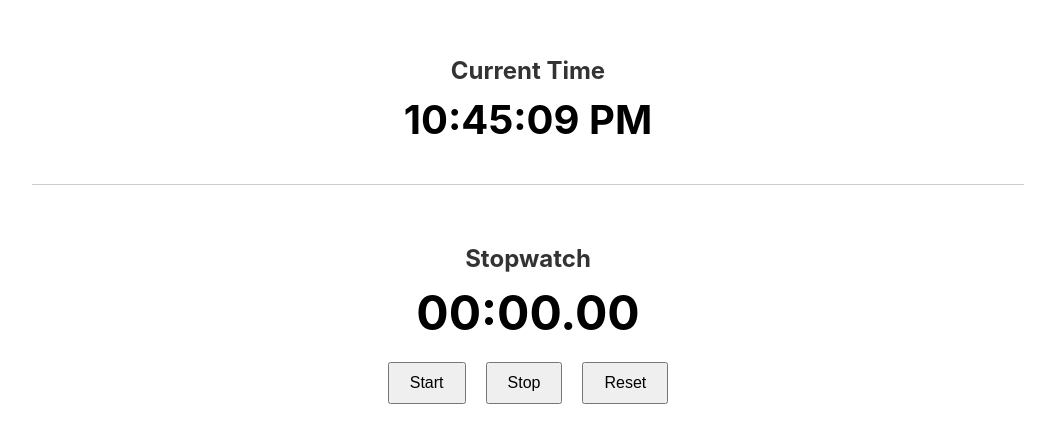
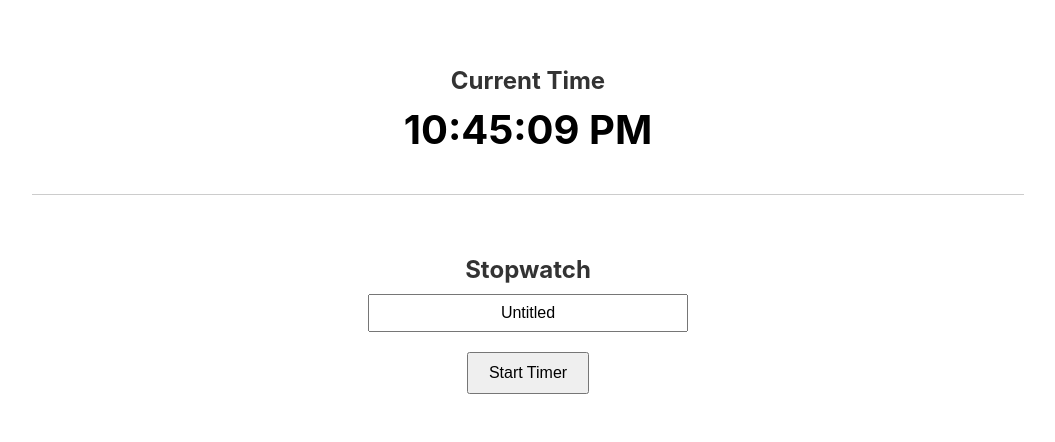
Before and after one commit to charleslien/timer, a React (Create React App) app: page / in a window 1280 px wide. Shown: the part 200-642 px from the top of the page, without its empty margins (112-1167 px from the left). Built offline with nearby package versions, Linux system fonts and the light colour scheme.

Commit message:
Implement timer interval saving feature
- Updated App.tsx to add functionality for saving timer intervals
- Updated App.css with styling changes
- Added feature planning document for timer interval saving

```diff
--- a/src/App.css
+++ b/src/App.css
@@ -3,14 +3,16 @@
   flex-direction: column;
   justify-content: center;
   align-items: center;
-  height: 100vh;
+  min-height: 100vh;
   background-color: white;
   padding: 20px;
 }
 
-.clock, .stopwatch {
+.clock, .stopwatch, .saved-timers {
   text-align: center;
   margin: 20px 0;
+  width: 100%;
+  max-width: 600px;
 }
 
 .time-display {
@@ -23,7 +25,7 @@
   margin: 10px 0;
 }
 
-.stopwatch h2, .clock h2 {
+.stopwatch h2, .clock h2, .saved-timers h2 {
   margin-bottom: 10px;
   color: #333;
 }
@@ -45,3 +47,64 @@
   background-color: #ccc;
   margin: 20px 0;
 }
+
+.timer-tag {
+  margin: 10px 0;
+}
+
+.timer-tag input {
+  padding: 8px;
+  font-size: 16px;
+  width: 80%;
+  max-width: 300px;
+  text-align: center;
+}
+
+.timer-info {
+  font-size: 14px;
+  color: #666;
+  margin: 5px 0;
+}
+
+.saved-timers {
+  text-align: left;
+}
+
+.timer-group {
+  margin-bottom: 20px;
+  border: 1px solid #eee;
+  border-radius: 5px;
+  padding: 10px;
+}
+
+.timer-group h3 {
+  margin: 0 0 10px 0;
+  padding-bottom: 5px;
+  border-bottom: 1px solid #eee;
+}
+
+.saved-timers ul {
+  list-style-type: none;
+  padding: 0;
+  margin: 0;
+}
+
+.saved-timer-item {
+  padding: 10px;
+  border-bottom: 1px solid #f5f5f5;
+}
+
+.saved-timer-item:last-child {
+  border-bottom: none;
+}
+
+.saved-timer-time {
+  font-size: 1.2rem;
+  font-weight: bold;
+}
+
+.saved-timer-info {
+  font-size: 14px;
+  color: #666;
+  margin-top: 5px;
+}
--- a/src/App.tsx
+++ b/src/App.tsx
@@ -1,5 +1,22 @@
 import React, { useState, useEffect } from 'react';
 import './App.css';
+
+// Define types for our timer
+type Timer = {
+  id: string;
+  startTS: number;
+  elapsed: number;
+  isRunning: boolean;
+  tag: string;
+};
+
+type SavedTimer = {
+  id: string;
+  startTS: number;
+  endTS: number;
+  elapsed: number;
+  tag: string;
+};
 
 function formatTime(ms: number): string {
   const centiseconds = Math.floor((ms % 1000) / 10);
@@ -10,10 +27,35 @@ function formatTime(ms: number): string {
     .padStart(2, '0')}.${centiseconds.toString().padStart(2, '0')}`;
 }
 
+function formatDate(timestamp: number): string {
+  return new Date(timestamp).toLocaleString();
+}
+
 function App() {
-  const [elapsed, setElapsed] = useState(0);
-  const [isRunning, setIsRunning] = useState(false);
   const [currentTime, setCurrentTime] = useState(new Date());
+  const [activeTimer, setActiveTimer] = useState<Timer | null>(null);
+  const [timerTag, setTimerTag] = useState<string>('Untitled');
+
+  // Use lazy initialization to load saved timers from localStorage once on mount
+  const [savedTimers, setSavedTimers] = useState<SavedTimer[]>(() => {
+    try {
+      const storedTimers = localStorage.getItem('savedTimers');
+      return storedTimers ? JSON.parse(storedTimers) : [];
+    } catch (err) {
+      console.error('Error loading timers from localStorage:', err);
+      return [];
+    }
+  });
+
+  // Persist saved timers to localStorage whenever they change
+  useEffect(() => {
+    try {
+      localStorage.setItem('savedTimers', JSON.stringify(savedTimers));
+      console.log('Saved timers to localStorage:', savedTimers);
+    } catch (err) {
+      console.error('Error saving timers to localStorage:', err);
+    }
+  }, [savedTimers]);
 
   // Clock timer effect
   useEffect(() => {
@@ -29,33 +71,87 @@ function App() {
   // Stopwatch effect
   useEffect(() => {
     let timer: NodeJS.Timeout | null = null;
-    if (isRunning) {
-      const startTime = Date.now() - elapsed;
+    if (activeTimer && activeTimer.isRunning) {
       timer = setInterval(() => {
-        setElapsed(Date.now() - startTime);
+        setActiveTimer(prev =>
+          prev ? { ...prev, elapsed: Date.now() - prev.startTS } : null
+        );
       }, 10);
     }
     return () => {
       if (timer) clearInterval(timer);
     };
-  }, [isRunning, elapsed]);
+  }, [activeTimer, activeTimer?.isRunning]);
 
   const handleStart = () => {
-    if (!isRunning) {
-      setIsRunning(true);
+    if (!activeTimer) {
+      setActiveTimer({
+        id: Date.now().toString(),
+        startTS: Date.now(),
+        elapsed: 0,
+        isRunning: true,
+        tag: timerTag
+      });
     }
   };
 
   const handleStop = () => {
-    if (isRunning) {
-      setIsRunning(false);
+    if (activeTimer && activeTimer.isRunning) {
+      setActiveTimer({ ...activeTimer, isRunning: false });
     }
   };
 
-  const handleReset = () => {
-    setIsRunning(false);
-    setElapsed(0);
+  const handleResume = () => {
+    if (activeTimer && !activeTimer.isRunning) {
+      setActiveTimer({
+        ...activeTimer,
+        startTS: Date.now() - activeTimer.elapsed,
+        isRunning: true
+      });
+    }
   };
+
+  const handleSave = () => {
+    if (activeTimer) {
+      const savedTimer: SavedTimer = {
+        id: activeTimer.id,
+        startTS: activeTimer.startTS,
+        endTS: Date.now(),
+        elapsed: activeTimer.elapsed,
+        tag: activeTimer.tag
+      };
+
+      const updatedTimers = [...savedTimers, savedTimer];
+      setSavedTimers(updatedTimers);
+
+      setActiveTimer(null);
+      setTimerTag('Untitled'); // Reset tag for next timer
+    }
+  };
+
+  const handleTagChange = (e: React.ChangeEvent<HTMLInputElement>) => {
+    const newTag = e.target.value;
+    setTimerTag(newTag);
+
+    // If there's an active timer, update its tag as well
+    if (activeTimer) {
+      setActiveTimer({ ...activeTimer, tag: newTag });
+    }
+  };
+
+  // Group saved timers by tag
+  const groupedTimers: Record<string, SavedTimer[]> = {};
+  savedTimers.forEach(timer => {
+    if (!groupedTimers[timer.tag]) {
+      groupedTimers[timer.tag] = [];
+    }
+    groupedTimers[timer.tag].push(timer);
+  });
+
+  // Sort timers within each group by end time
+  Object.keys(groupedTimers).forEach(tag => {
+    groupedTimers[tag].sort((a, b) => a.endTS - b.endTS);
+  });
 
   return (
     <div className="App">
@@ -70,13 +166,77 @@ function App() {
 
       <div className="stopwatch">
         <h2>Stopwatch</h2>
-        <h1>{formatTime(elapsed)}</h1>
-        <div className="controls">
-          <button onClick={handleStart}>Start</button>
-          <button onClick={handleStop}>Stop</button>
-          <button onClick={handleReset}>Reset</button>
+
+        {activeTimer ? (
+          <>
+            <div className="timer-tag">
+              <input
+                type="text"
+                value={activeTimer.tag}
+                onChange={handleTagChange}
+                placeholder="Enter timer tag"
+              />
+            </div>
+            <h1>{formatTime(activeTimer.elapsed)}</h1>
+            <div className="timer-info">
+              Started: {formatDate(activeTimer.startTS)}
+            </div>
+            <div className="controls">
+              {activeTimer.isRunning ? (
+                <button onClick={handleStop}>Stop</button>
+              ) : (
+                <>
+                  <button onClick={handleResume}>Resume</button>
+                  <button onClick={handleSave}>Save</button>
+                </>
+              )}
+            </div>
+          </>
+        ) : (
+          <>
+            <div className="timer-tag">
+              <input
+                type="text"
+                value={timerTag}
+                onChange={handleTagChange}
+                placeholder="Enter timer tag"
+              />
+            </div>
+            <div className="controls">
+              <button onClick={handleStart}>Start Timer</button>
+            </div>
+          </>
+        )}
+      </div>
+
+      {Object.keys(groupedTimers).length > 0 && (
+        <div className="divider"></div>
+      )}
+
+      {Object.keys(groupedTimers).length > 0 && (
+        <div className="saved-timers">
+          <h2>Saved Intervals</h2>
+
+          {Object.entries(groupedTimers).map(([tag, timers]) => (
+            <div key={tag} className="timer-group">
+              <h3>{tag}</h3>
+              <ul>
+                {timers.map((timer) => (
+                  <li key={timer.id} className="saved-timer-item">
+                    <div className="saved-timer-time">{formatTime(timer.elapsed)}</div>
+                    <div className="saved-timer-info">
+                      Started: {formatDate(timer.startTS)}
+                    </div>
+                    <div className="saved-timer-info">
+                      Ended: {formatDate(timer.endTS)}
+                    </div>
+                  </li>
+                ))}
+              </ul>
+            </div>
+          ))}
         </div>
-      </div>
+      )}
     </div>
   );
 }
```
Also changed, not shown: 1 other file (tests, documents, lock files or other folders).
